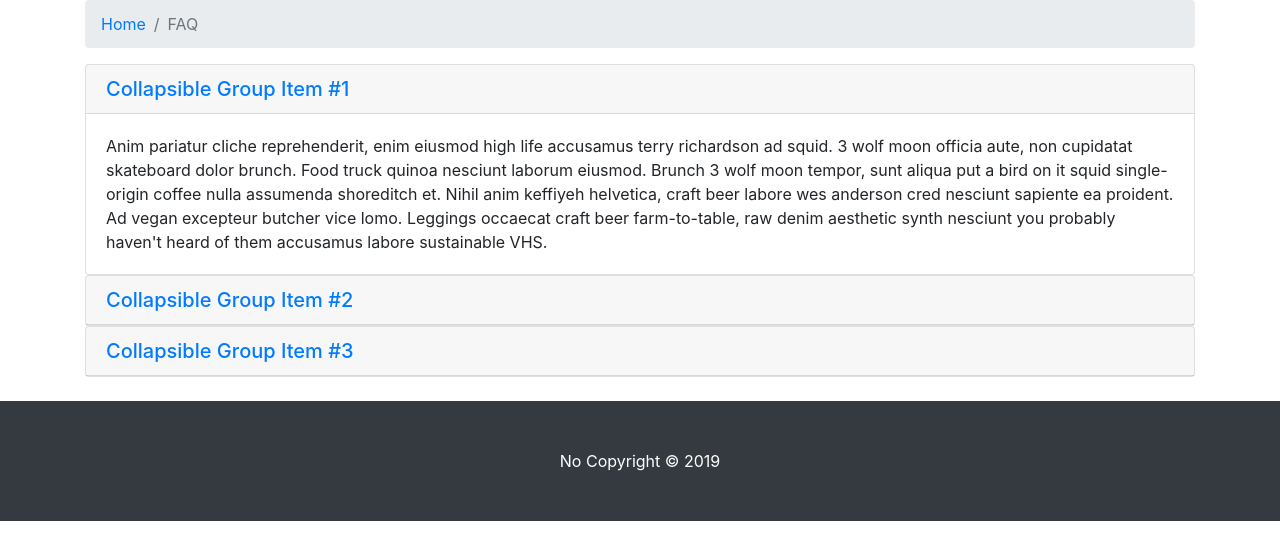
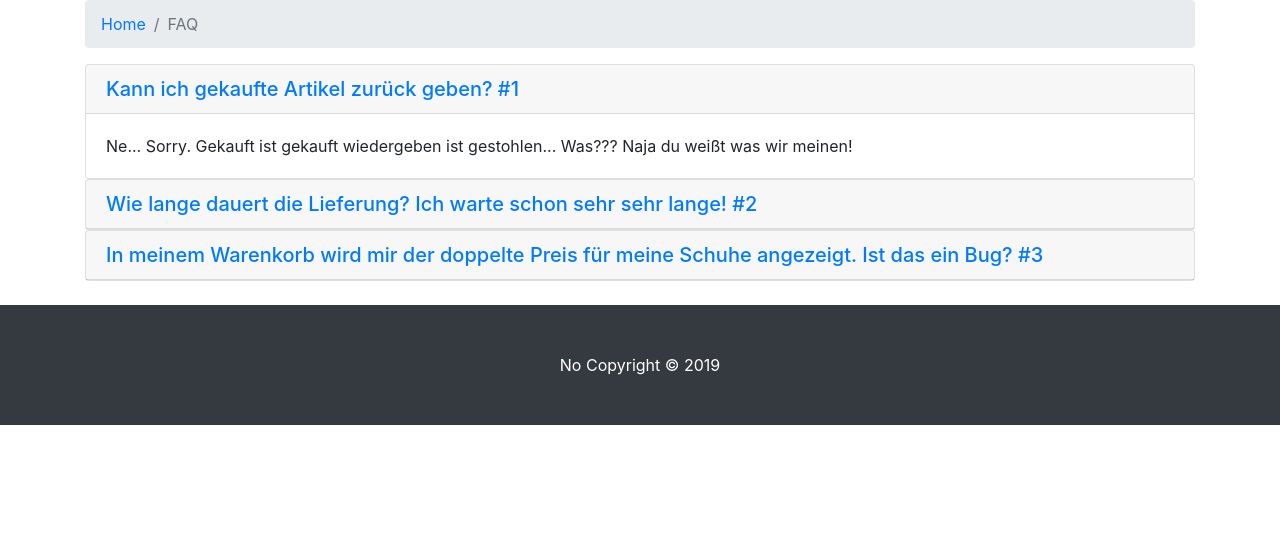
Before and after one commit to FelisaPaumia/Html-Projekt, a website: page faq.html in a window 1280 px wide. Shown: the part 144-704 px from the top of the page. Drawn offline with Linux system fonts and the light colour scheme.

Commit message:
GuteFrage.net

```diff
--- a/faq.html
+++ b/faq.html
@@ -96,38 +96,42 @@
       <div class="card">
         <div class="card-header" role="tab" id="headingOne">
           <h5 class="mb-0">
-            <a data-toggle="collapse" data-parent="#accordion" href="#collapseOne" aria-expanded="true" aria-controls="collapseOne">Collapsible Group Item #1</a>
+            <a data-toggle="collapse" data-parent="#accordion" href="#collapseOne" aria-expanded="true"
+             aria-controls="collapseOne">Kann ich gekaufte Artikel zurück geben? #1</a>
           </h5>
         </div>
 
         <div id="collapseOne" class="collapse show" role="tabpanel" aria-labelledby="headingOne">
           <div class="card-body">
-            Anim pariatur cliche reprehenderit, enim eiusmod high life accusamus terry richardson ad squid. 3 wolf moon officia aute, non cupidatat skateboard dolor brunch. Food truck quinoa nesciunt laborum eiusmod. Brunch 3 wolf moon tempor, sunt aliqua put a bird on it squid single-origin coffee nulla assumenda shoreditch et. Nihil anim keffiyeh helvetica, craft beer labore wes anderson cred nesciunt sapiente ea proident. Ad vegan excepteur butcher vice lomo. Leggings occaecat craft beer farm-to-table, raw denim aesthetic synth nesciunt you probably haven't heard of them accusamus labore sustainable VHS.
+        Ne... Sorry. Gekauft ist gekauft wiedergeben ist gestohlen... Was??? Naja du weißt was wir meinen!
           </div>
         </div>
       </div>
       <div class="card">
         <div class="card-header" role="tab" id="headingTwo">
           <h5 class="mb-0">
-            <a class="collapsed" data-toggle="collapse" data-parent="#accordion" href="#collapseTwo" aria-expanded="false" aria-controls="collapseTwo">Collapsible Group Item #2
+            <a class="collapsed" data-toggle="collapse" data-parent="#accordion"
+             href="#collapseTwo" aria-expanded="false" aria-controls="collapseTwo">
+             Wie lange dauert die Lieferung? Ich warte schon sehr sehr lange! #2
             </a>
           </h5>
         </div>
         <div id="collapseTwo" class="collapse" role="tabpanel" aria-labelledby="headingTwo">
           <div class="card-body">
-            Anim pariatur cliche reprehenderit, enim eiusmod high life accusamus terry richardson ad squid. 3 wolf moon officia aute, non cupidatat skateboard dolor brunch. Food truck quinoa nesciunt laborum eiusmod. Brunch 3 wolf moon tempor, sunt aliqua put a bird on it squid single-origin coffee nulla assumenda shoreditch et. Nihil anim keffiyeh helvetica, craft beer labore wes anderson cred nesciunt sapiente ea proident. Ad vegan excepteur butcher vice lomo. Leggings occaecat craft beer farm-to-table, raw denim aesthetic synth nesciunt you probably haven't heard of them accusamus labore sustainable VHS.
+           Lieber Kunde, da wir deine Schuhe noch einlaufen müssen könnte es noch ein bischen dauern. Wir bedanken uns für deine Geduld.
           </div>
         </div>
       </div>
       <div class="card">
         <div class="card-header" role="tab" id="headingThree">
           <h5 class="mb-0">
-            <a class="collapsed" data-toggle="collapse" data-parent="#accordion" href="#collapseThree" aria-expanded="false" aria-controls="collapseThree">Collapsible Group Item #3</a>
+            <a class="collapsed" data-toggle="collapse" data-parent="#accordion" href="#collapseThree" aria-expanded="false" aria-controls="collapseThree">
+                In meinem Warenkorb wird mir der doppelte Preis für meine Schuhe angezeigt. Ist das ein Bug? #3</a>
           </h5>
         </div>
         <div id="collapseThree" class="collapse" role="tabpanel" aria-labelledby="headingThree">
           <div class="card-body">
-            Anim pariatur cliche reprehenderit, enim eiusmod high life accusamus terry richardson ad squid. 3 wolf moon officia aute, non cupidatat skateboard dolor brunch. Food truck quinoa nesciunt laborum eiusmod. Brunch 3 wolf moon tempor, sunt aliqua put a bird on it squid single-origin coffee nulla assumenda shoreditch et. Nihil anim keffiyeh helvetica, craft beer labore wes anderson cred nesciunt sapiente ea proident. Ad vegan excepteur butcher vice lomo. Leggings occaecat craft beer farm-to-table, raw denim aesthetic synth nesciunt you probably haven't heard of them accusamus labore sustainable VHS.
+          ... kein Kommentar ...
           </div>
         </div>
       </div>
```
